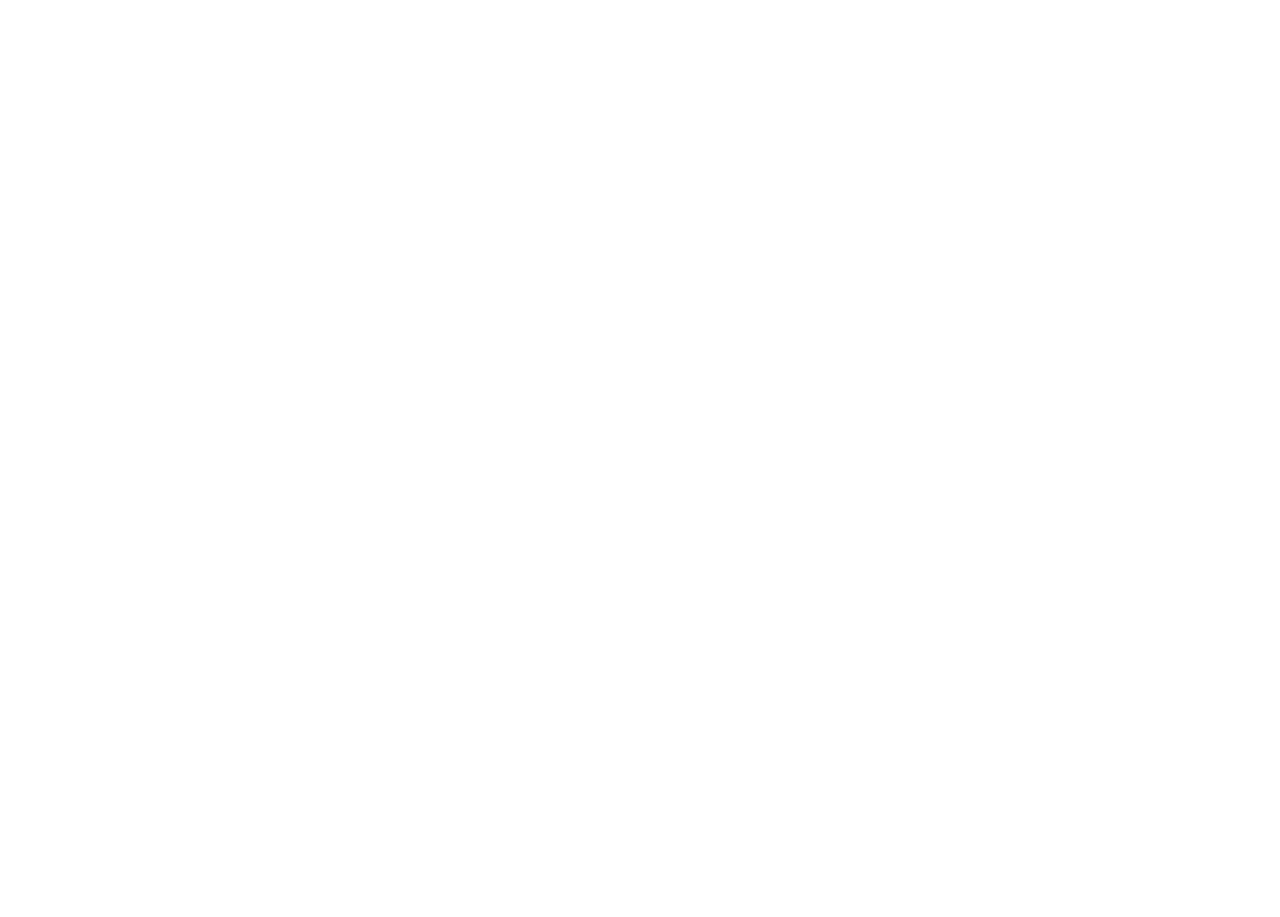
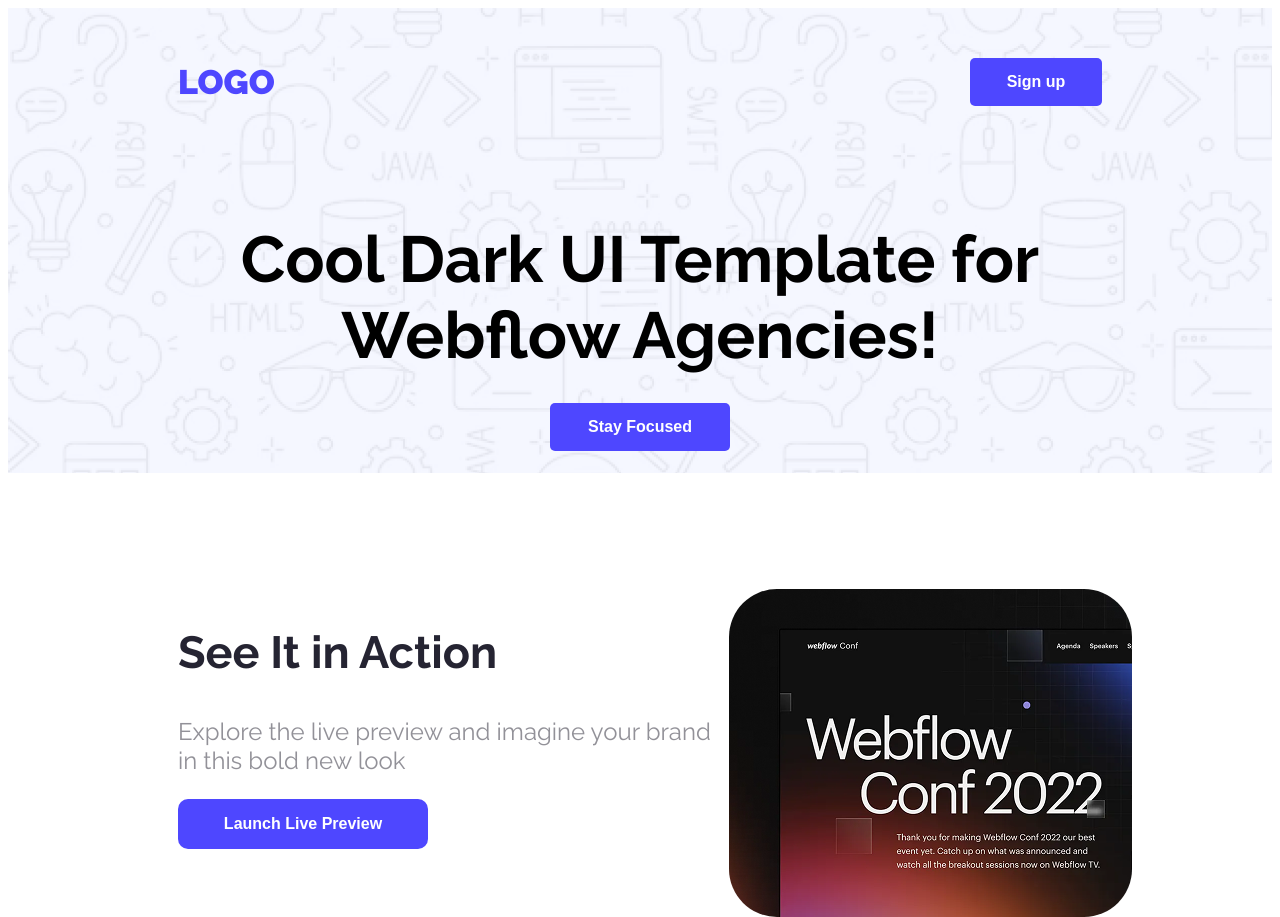
Before and after one commit to Rifat3315/Assignment1, a plain HTML site: page index.html in a window 1280 px wide. Before the commit the page ends 800 px from the top, so only its background shows below. Drawn offline with Linux system fonts and the light colour scheme.

Commit message:
2 section done

```diff
--- a/index.html
+++ b/index.html
@@ -1,11 +1,51 @@
+
 <!DOCTYPE html>
 <html lang="en">
 <head>
     <meta charset="UTF-8">
     <meta name="viewport" content="width=device-width, initial-scale=1.0">
-    <title>Assignment1</title>
+    <title>Assignment-1</title>
+    <link rel="stylesheet" href="styles/assignment1.css">
+    <link rel="preconnect" href="https://fonts.googleapis.com">
+<link rel="preconnect" href="https://fonts.gstatic.com" crossorigin>
+<link href="https://fonts.googleapis.com/css2?family=Inter:ital,opsz,
+wght@0,14..32,100..900;1,14..32,100..900&display=swap" rel="stylesheet">
+    <link rel="preconnect" href="https://fonts.googleapis.com">
+<link rel="preconnect" href="https://fonts.gstatic.com" crossorigin>
+<link href="https://fonts.googleapis.com/css2?family=Raleway:ital,wght@0,100..
+900;1,100..900&display=swap" rel="stylesheet">
+
+
 </head>
-<body>
+<body class="raleway-normal size ">
+    <header>
+           <div class="navbar">
+           <h3 class="inter-normal logo-design">LOGO</h3>
+            <button class="btn">Sign up</button>
+           </div>
+
+       <div class="paragraph">
+            <p class=" raleway-normal paragraph-content">Cool Dark UI Template for<br> Webflow Agencies!</p>
+            <button class="btn1">Stay Focused</button>
+           </div>
+
+       </header>
+    <main>
+        <!-- 2nd section(banner) -->
+       <div class="banner">
+        <div class="banner-content">
+             <h2 class="banner-title">See It in Action</h2>
+             <p class="paragraph-description">Explore the live preview and imagine your brand
+                in this bold new look </p>
+                <button class="btn2">Launch Live Preview</button>
+             </div>
+                <img class="banner-img" src="Assets/wc-mini.png">
+       </div>
+
+    </main>
+    <footer>
+
+    </footer>
 
 </body>
 </html>
--- /dev/null
+++ b/styles/assignment1.css
@@ -0,0 +1,114 @@
+
+/* inter font setup */
+.inter-normal> {
+    font-family: "Inter", sans-serif;
+    font-optical-sizing: auto;
+    font-style: normal;
+  }
+
+  /* raleway font setup */
+  .raleway-normal {
+    font-family: "Raleway", sans-serif;
+    font-optical-sizing: auto;
+    font-style: normal;
+
+  }
+  header{
+    background-image: url(../Assets/Hero-bg.png);
+  }
+
+  /* section max height weight */
+  .size{
+    max-height: 1440px;
+    max-height: 698px;
+  }
+
+  .navbar{
+      display: flex;
+      justify-content: space-between;
+      align-items: center; /*to bring the items center horizontally  */
+      padding: 20px 40px;
+
+  }
+
+  /* style for LOGO */
+  .logo-design{
+      font-weight: 900;
+      font-size: 34px;
+      color: #4E47FF;
+      margin-left: 130px;
+  }
+
+
+  .btn{
+      background-color: #4E47FF;
+      color: white;
+      height: 48px;
+      width: 132px;
+      font-size: 16px;
+      font-weight: bold;
+      padding: 12px 36px;
+      border-radius: 5px;
+      border: none;
+      margin-right: 130px;
+  }
+  .paragraph{
+    height: 252px;
+    width: 905px;
+    margin: 0 auto;
+   align-items: center; /*to bring the items center horizontally  */
+    text-align: center;
+
+  }
+  .paragraph-content{
+    font-weight: bold;
+    font-size: 65px;
+     height: 152px;
+    width: 905px;
+    margin-bottom: 30px;
+  }
+  .btn1{
+    height: 48px;
+    width: 180px;
+    padding: 12px 36px;
+    color: white;
+    background-color: #4E47FF;
+    border-radius: 5px;
+    border: none;
+    font-weight: bold;
+    font-size: 16px;
+  }
+
+  /* banner styles */
+  .banner-title{
+    font-weight: bold;
+    font-size: 45px;
+    color:  #252432;
+  }
+  .paragraph-description{
+    font-weight: 400;
+    font-size: 24px;
+    color:rgba(37, 36, 50, 0.5);
+  }
+  .btn2{
+    width: 250px;
+    height: 50px;
+    font-weight: bold;
+    font-size: 16px;
+    padding: 12px 36px;
+    border-radius: 10px;
+    border: none;
+    background-color:#4E47FF ;
+    color: #FFFFFF;
+
+  }
+
+  .banner{
+    margin: 116px 140px 116px 170px;
+    display: flex;
+  }
+   .banner-img{
+    width: 403px;
+    height: 328px;
+    border-radius: 48px;
+   }
```
